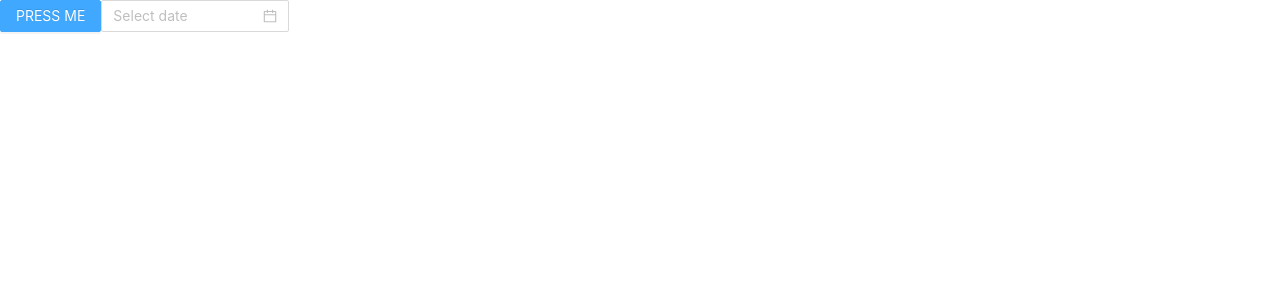
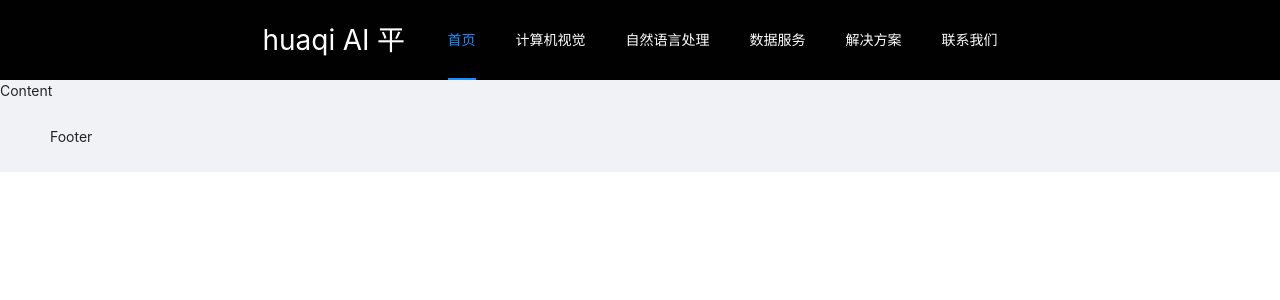
Before and after one commit to hua-qi/huaqi-AI-platform, a React (Create React App) app: page / in a window 1280 px wide. Shown: the top 300 px of the page. Built offline with nearby package versions, Linux system fonts and the light colour scheme.

Commit message:
feat: 创建页面架构、添加Header组件

```diff
--- /dev/null
+++ b/src/App.css
@@ -0,0 +1,7 @@
+@import '~antd/dist/antd.css';
+
+.header {
+    height: 80px;
+    background-color: #010101;
+    color: #fff;
+}
--- a/src/App.js
+++ b/src/App.js
@@ -1,10 +1,19 @@
-import { Button, DatePicker } from "antd";
+import { Layout } from 'antd'
+
+import { FormatHeader } from './components'
+
+import './App.css'
+
+const { Header, Content, Footer } = Layout
 
 const App = () => (
-  <>
-    <Button type="primary">PRESS ME</Button>
-    <DatePicker />
-  </>
-);
+    <Layout>
+        <Header className='header'>
+            <FormatHeader />
+        </Header>
+        <Content>Content</Content>
+        <Footer>Footer</Footer>
+    </Layout>
+)
 
-export default App;
+export default App
--- /dev/null
+++ b/src/components/Header/index.jsx
@@ -0,0 +1,60 @@
+import { useState } from 'react'
+
+import { Menu } from 'antd'
+
+import StyledHeader from './styled'
+
+const items = [
+    {
+        label: '首页',
+        key: 'home',
+    },
+    {
+        label: '计算机视觉',
+        key: 'computer-vision',
+    },
+    {
+        label: '自然语言处理',
+        key: 'language-process',
+    },
+    {
+        label: '数据服务',
+        key: 'data-service',
+    },
+    {
+        label: '解决方案',
+        key: ' solution',
+    },
+    {
+        label: '联系我们',
+        key: 'contact-us',
+    },
+]
+
+const FormatHeader = () => {
+    const [current, setCurrent] = useState('home')
+
+    const changeItem = e => {
+        console.log('click ', e)
+        setCurrent(e.key)
+    }
+
+    return (
+        <StyledHeader>
+            <div className='header-menu'>
+                <a className='logo' href='/#'>
+                    huaqi AI 平台
+                </a>
+                <Menu
+                    className='menu'
+                    mode='horizontal'
+                    onClick={changeItem}
+                    selectedKeys={[current]}
+                    items={items}
+                />
+            </div>
+        </StyledHeader>
+    )
+}
+
+export { FormatHeader }
--- /dev/null
+++ b/src/components/Header/styled.js
@@ -0,0 +1,31 @@
+import styled from 'styled-components'
+
+export default styled.div`
+    .header-menu {
+        width: 64%;
+        height: 80px;
+        margin: 0 auto;
+        display: flex;
+        justify-content: space-between;
+
+        .logo {
+            width: 280px;
+            height: 80px;
+            line-height: 80px;
+            font-size: 28px;
+            color: #fff;
+        }
+
+        .logo:hover {
+            color: #1890ff;
+        }
+
+        .menu {
+            height: 80px;
+            line-height: 80px;
+            color: #fff;
+            background-color: #010101;
+            border-bottom: 1px solid #010101;
+        }
+    }
+`
--- /dev/null
+++ b/src/components/index.js
@@ -0,0 +1 @@
+export { FormatHeader } from './Header'
```
Also changed, not shown: package.json (+5 -4 lines), src/index.js (+12 -13 lines), src/views/Home/index.jsx (added), src/views/index.js (added), 1 other file (tests, documents, lock files or other folders).
